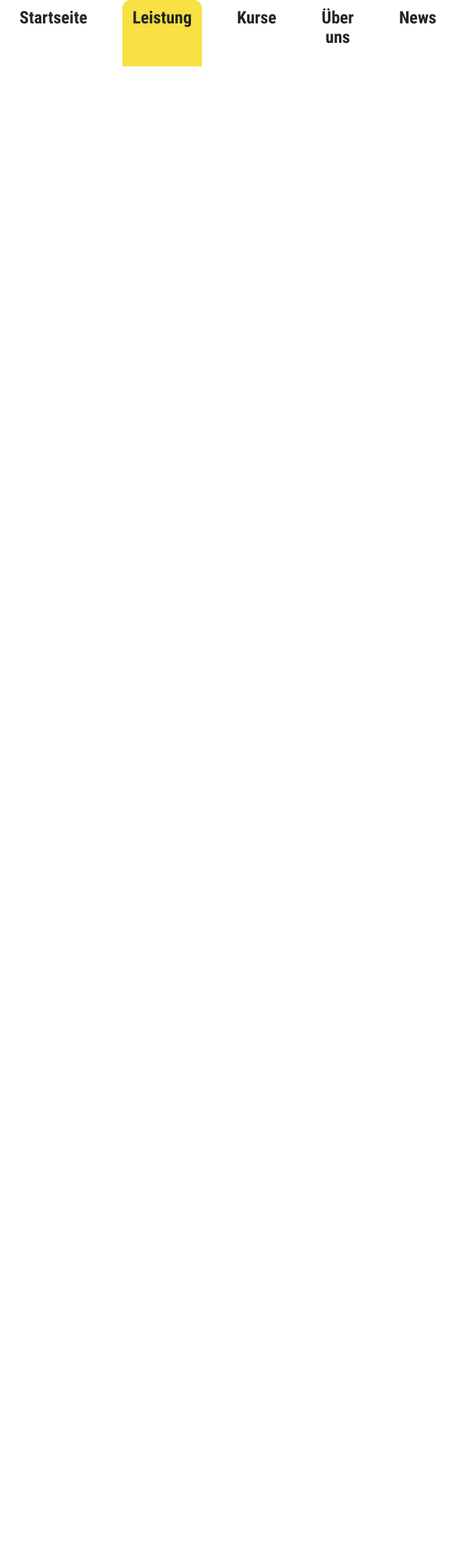
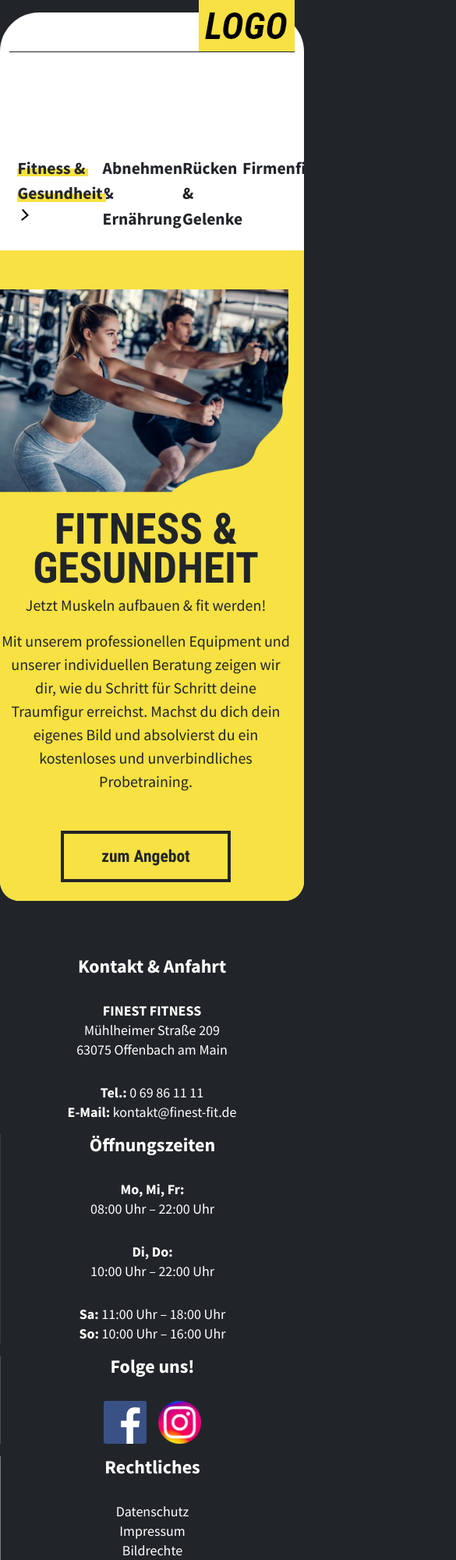
Before and after one commit to den777kaz/fitmotion, a website: page app/leistung.html in a window 390 px wide. Shown: the top 2000 px of the page at 78% size, 585 px wide, since content can reach past the window. Before the commit the page ends 844 px from the top, so only its background shows below. Drawn offline with Linux system fonts and the light colour scheme; files whose address does not match are found by name.

Commit message:
seite-leistung -> section health, schwehr optimieren für mobile, weil ich nicht wuste, wie es gedacht wurde.

```diff
--- a/app/leistung.html
+++ b/app/leistung.html
@@ -6,17 +6,18 @@
     <link rel="stylesheet" href="./css/app.min.css" />
     <title>Fitness</title>
 </head>
-<body>
-<header class="header">
-    <div class="container-lg">
-        <div class="header__content d-flex align-items-center">
-            <nav class="header__navbar">
+<body class="bg-dark">
+<!-- ------------------------header---------------------------------------- -->
+<header class="header w-100 position-absolute start-0 top-0">
+    <div class="container-fluid maxW1600">
+        <div class="border-bottom border-dark d-flex justify-content-lg-between justify-content-end">
+            <nav class="header__navbar d-none d-lg-block pt-4">
                 <ul class="d-flex">
-                    <li >
+                    <li>
                         <a href="./index.html">Startseite</a>
                     </li>
                     <li class="active">
-                        <a href="#">Leistung</a>
+                        <a href="./leistung.html">Leistung</a>
                     </li>
                     <li>
                         <a href="#">Kurse</a>
@@ -32,18 +33,124 @@
                     </li>
                 </ul>
             </nav>
-
-            <div class="header__logo">
-                <img src="./images/dest/logo.png" alt="logo" />
+            <div class="header__logo bg-secondary d-flex justify-content-center align-items-center px-2 py-1">
+                <img src="./images/dest/logo.png" alt="Logo">
             </div>
-
         </div>
     </div>
 </header>
-<main>
+
+<main class="mt-3">
+    <!-- -------------------------section 1 HEALTH --------------------------------------   -->
+    <section class="health">
+        <div class="">
+            <div class="row">
+
+
+                <aside class="col-12 sidebar col-xl-2 offset-1 offset-sm-0 me-5 me-lg-0 ps-0 ps-xl-5">
+                    <ul class="d-flex justify-content-evenly d-xl-block m-xl-0 p-xl-0">
+                        <li class="my-4 line--behind"><a class="fs-4 fw-bold" href="#"><span>Fitness & </span><span>Gesundheit</span></a></li>
+                        <li class="my-4"><a class="fs-4 fw-bold" href="#"><span>Abnehmen & </span><span>Ernährung</span></a></li>
+                        <li class="my-4"><a class="fs-4 fw-bold" href="#"><span>Rücken & </span><span>Gelenke</span></a></li>
+                        <li class="my-4"><a class="fs-4 fw-bold" href="#"><span>Firmenfitness</span></a></li>
+                    </ul>
+                </aside>
+                <div class="col">
+                    <div class="bg-secondary row g-0 ms-lg-5">
+                        <div class="col-lg-7">
+                            <img class="img--pos img-fluid position-relative" src="./images/dest/Gruppe 113.png" alt="">
+                        </div>
+
+                        <div class="py-4 pe-3 col-lg-4 mt-5 mt-lg-0 text-center text-lg-start ">
+                            <h2>fitness & gesundheit</h2>
+                            <p class="fs-5">Jetzt Muskeln aufbauen & fit werden!</p>
+                            <p class="fs-5">Mit unserem professionellen Equipment und unserer individuellen Beratung zeigen wir dir, wie du Schritt für Schritt deine Traumfigur erreichst. Machst du dich dein eigenes Bild und absolvierst du ein kostenloses und unverbindliches Probetraining.</p>
+                            <div class="mt-5 text-center text-lg-start">
+                                <a class="btn btn-outline-dark px-5" href="#" role="button">zum Angebot</a>
+                            </div>
+                        </div>
+                    </div>
+                </div>
+            </div>
+        </div>
+    </section>
+
+    <!-- -------------------------section 2 game --------------------------------------   -->
+    <!-- -------------------------section 3 game --------------------------------------   -->
+    <!-- -------------------------section 4 game --------------------------------------   -->
+    <!-- -------------------------section 5 game --------------------------------------   -->
 
 </main>
 
+<!-- -------------------------FOOTER--------------------------------------   -->
+<footer class="footer">
+    <div class="container">
+        <div class="footer-wrap row a">
+            <div class="footer__contact footer__item col-sm-6 col-lg-3 mb-3">
+                <h5>Kontakt & Anfahrt</h5>
+                <ul>FINEST FITNESS
+                    <li>Mühlheimer Straße 209</li>
+                    <li>63075 Offenbach am Main</li>
+                </ul>
+                <ul>Tel.:
+                    <li><a href="tel:069861111">0 69 86 11 11</a></li>
+                </ul>
+                <ul>E-Mail:
+                    <li><a href="mailto:kontakt@finest-fit.de">kontakt@finest-fit.de</a></li>
+                </ul>
+            </div>
+            <div class="footer__hours footer__item col-sm-6 col-lg-3 mb-3">
+                <h5>Öffnungszeiten</h5>
+                <ul>Mo, Mi, Fr:
+                    <li>08:00 Uhr – 22:00 Uhr</li>
+                </ul>
+
+                <ul>Di, Do:
+                    <li>10:00 Uhr – 22:00 Uhr</li>
+                </ul>
+
+                <ul>Sa:
+                    <li>11:00 Uhr – 18:00 Uhr</li>
+                </ul>
+
+                <ul>So:
+                    <li>10:00 Uhr – 16:00 Uhr</li>
+                </ul>
+            </div>
+            <div class="footer__follow footer__item  col-sm-6 col-lg-3 mb-3">
+                <h5>Folge uns!</h5>
+                <div class="follow_list">
+                    <ul>
+                        <li><a href="#"><img src="./images/dest/facebookIcon.svg" alt="facebook"></a></li>
+                        <li><a href="#"><img src="./images/dest/instagramIcon.png" alt="instagram"></a></li>
+                    </ul>
+                </div>
+            </div>
+            <div class="footer__rights footer__item col-sm-6 col-lg-3 mb-3">
+                <h5>Rechtliches</h5>
+                <ul class="rights__list">
+                    <li><a href="#">Datenschutz</a></li>
+                    <li><a href="#">Impressum</a></li>
+                    <li><a href="#">Bildrechte</a></li>
+                </ul>
+            </div>
+        </div>
+        <div class="footer__bottom">
+            <ul>
+                <li><a href="#">Impressum</a></li>
+                <li>|</li>
+                <li><a href="#">Datenschutz</a></li>
+                <li>|</li>
+                <li><a href="#">Bildrechte</a></li>
+            </ul>
+            <ul>
+                <li><a href="#">Copyright 2020 finest Fitness | </a></li>
+                <li>|</li>
+                <li><a href="#">Powered by fitmotion</a></li>
+            </ul>
+        </div>
+    </div>
+</footer>
 
 <script src="./js/app.min.js"></script>
 </body>
--- a/app/scss/_customTheme.scss
+++ b/app/scss/_customTheme.scss
@@ -5,6 +5,18 @@ $secondary: #f7e143; // yellow
 
 // typography
 $font-family-sans-serif:      'SourceSansPro',system-ui, -apple-system, "Segoe UI", Roboto, "Helvetica Neue", Arial, "Noto Sans", "Liberation Sans", sans-serif, "Apple Color Emoji", "Segoe UI Emoji", "Segoe UI Symbol", "Noto Color Emoji";
+
+$display-font-sizes: (
+        1: 5rem,
+        2: 4.5rem,
+        3: 4rem,
+        4: 3.5rem,
+        5: 3rem,
+        6: 2.5rem
+);
+
+//$display-font-weight: 300;
+//$display-line-height: $headings-line-height;
 
 //Buttons
 $input-btn-padding-y:         .8rem;
--- /dev/null
+++ b/app/scss/blocks/health.scss
@@ -0,0 +1,9 @@
+.health {
+  padding: 10rem 0 0 0;
+
+  .img--pos {
+    top: 50px;
+    right: 20px;
+    object-fit: cover;
+  }
+}
--- /dev/null
+++ b/app/scss/blocks/sidebar.scss
@@ -0,0 +1,35 @@
+.sidebar {
+  ul {
+    li {
+      position: relative;
+
+      &:before {
+        content: "";
+        position: absolute;
+        margin: 0;
+        padding: 0;
+        width: 80%;
+        transform: scale(0);
+        height: 1px;
+        background-color: black;
+        left: 0;
+        bottom: 0;
+
+        transform-origin: left;
+        transition: transform .4s ease-in-out ;
+      }
+
+      &:hover:before {
+        transform: scale(1);
+      }
+    }
+
+    li.line--behind:after {
+      position: relative;
+      content: url("../../images/dest/Pfad 471.svg");
+      margin-left: 5px;
+      z-index: 3;
+
+    }
+  }
+}
--- a/app/scss/components/line-behindText.scss
+++ b/app/scss/components/line-behindText.scss
@@ -10,9 +10,9 @@
       position: absolute;
       z-index: -1;
       width: 104%;
-      height: 30px;
+      height: 40%;
       left: 0;
-      bottom: 10px;
+      bottom: 10%;
 
       background-color: $secondary;
     }
--- a/app/scss/global.scss
+++ b/app/scss/global.scss
@@ -8,6 +8,8 @@ main {
   margin: 25px auto 0 auto;
   overflow: hidden;
   max-width: 1920px;
+
+  min-height: 100vh;
 }
 
 @media (max-width: 1100px) {
--- a/app/scss/main.scss
+++ b/app/scss/main.scss
@@ -18,6 +18,7 @@
 //blocks
 @import "./blocks/header";
 
+//startseite
 @import "./blocks/hero";
 @import "./blocks/cta-start";
 @import "blocks/slogan-banner";
@@ -26,8 +27,11 @@
 @import "./blocks/recommend";
 @import "./blocks/game-banner";
 @import "./blocks/game-wheel";
-@import "./blocks/game-text";
-@import "./blocks/game-question";
+
+//leistungseite
+@import "./blocks/health";
+@import "./blocks/sidebar";
+
 
 @import "./footer";
 
```
Also changed, not shown: app/index.html (+2 -2 lines), app/css/app.min.css, app/images/dest/Gruppe 113.png (added), app/images/src/Gruppe 113.png (added), app/images/src/Pfad 471.svg (added).
